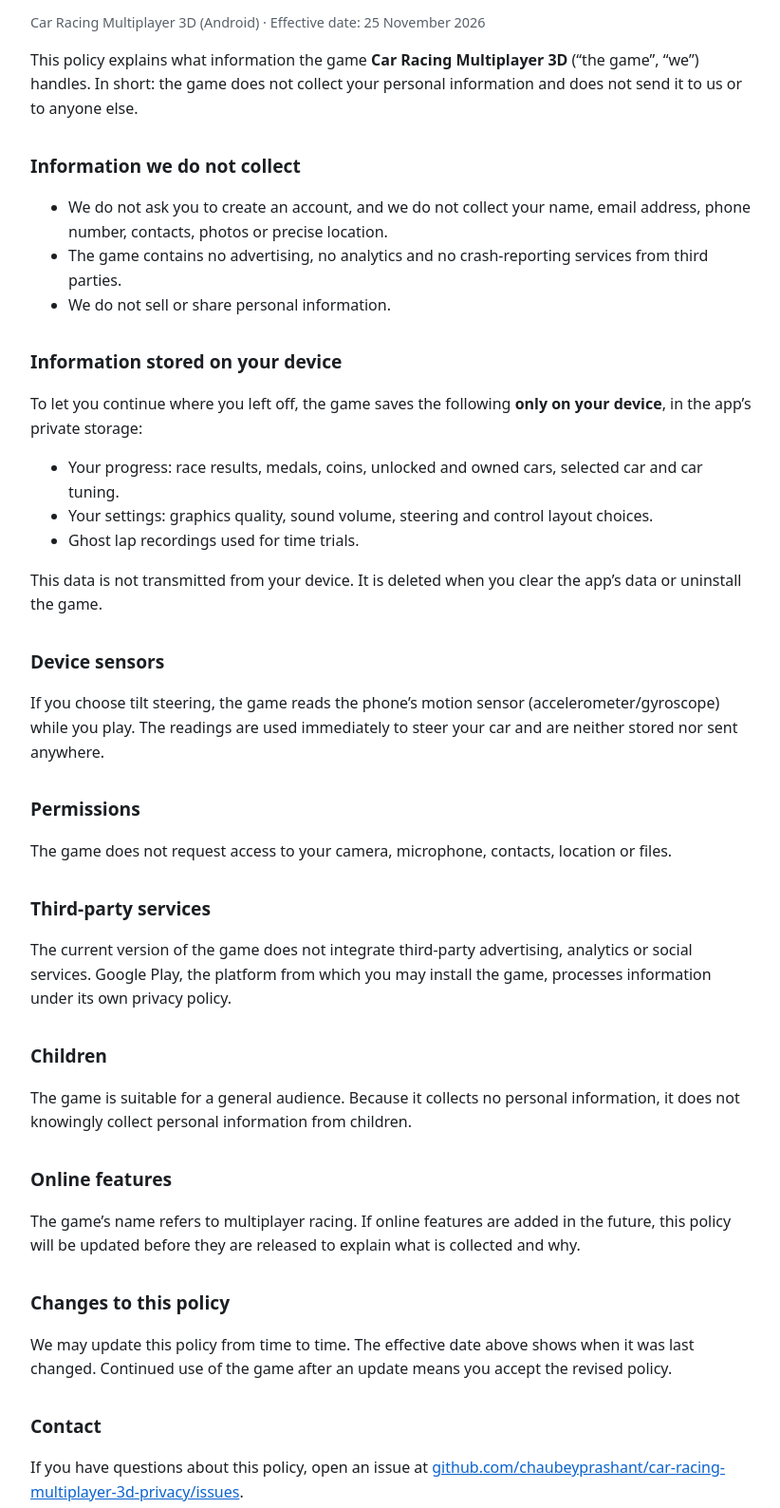
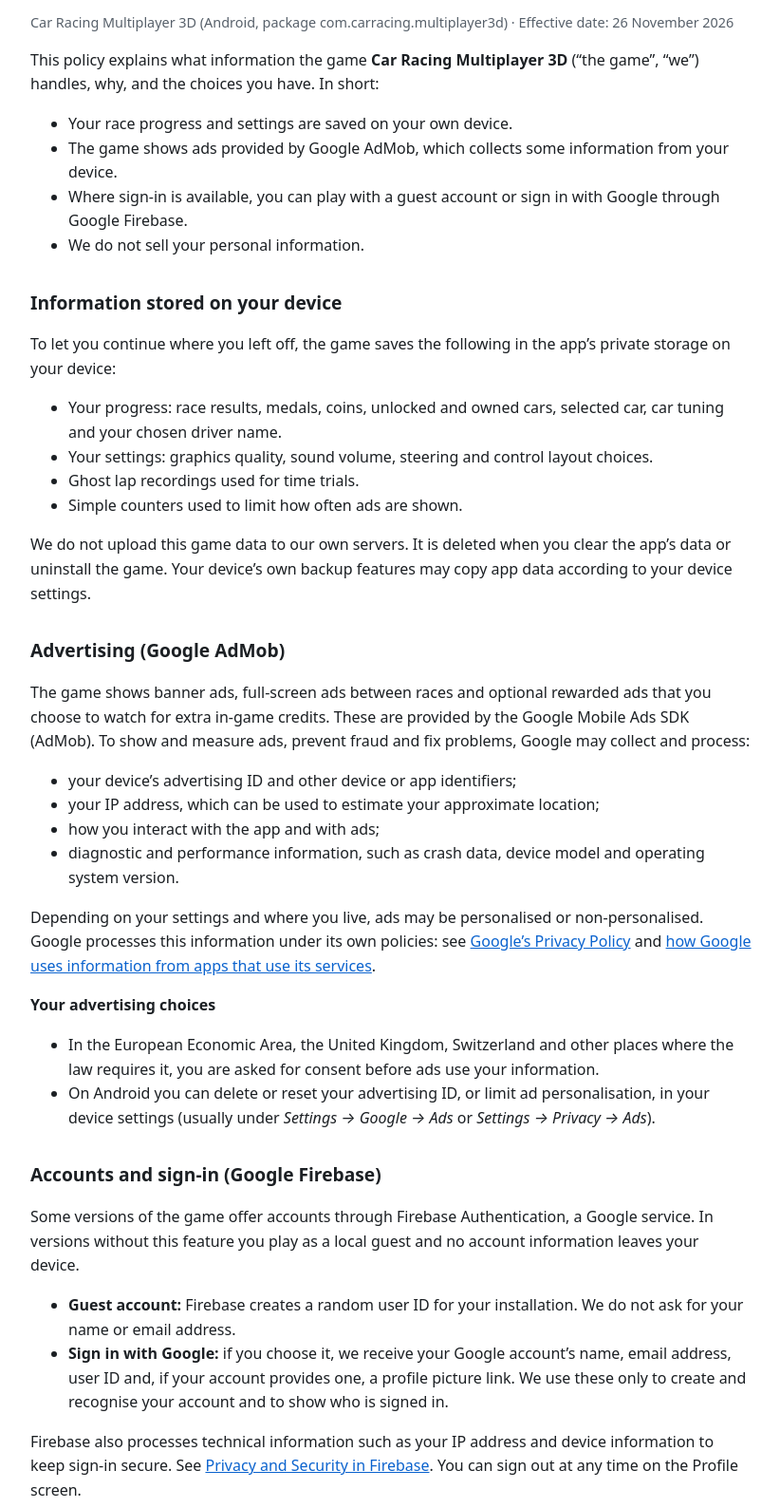
Before and after one commit to chaubeyprashant/car-racing-multiplayer-3d-privacy, a plain HTML site: page index.html in a window 1280 px wide. Shown: the part 92-1680 px from the top of the page at 95% size, without its empty margins (228-1050 px from the left). Drawn offline with Linux system fonts and the light colour scheme.

Commit message:
Privacy policy: cover AdMob ads, Firebase sign-in and data deletion

```diff
--- a/index.html
+++ b/index.html
@@ -6,52 +6,89 @@
 <title>Privacy Policy – Car Racing Multiplayer 3D</title>
 <style>
   body{font-family:system-ui,-apple-system,Segoe UI,Roboto,sans-serif;max-width:760px;margin:0 auto;padding:24px 16px 64px;line-height:1.6;color:#1b1f23;background:#fff}
-  h1{font-size:1.8rem;margin-bottom:.2rem} h2{font-size:1.2rem;margin-top:2rem}
+  h1{font-size:1.8rem;margin-bottom:.2rem} h2{font-size:1.2rem;margin-top:2rem} h3{font-size:1rem}
   .meta{color:#57606a;font-size:.9rem} a{color:#0b63ce}
   @media (prefers-color-scheme:dark){body{background:#0d1117;color:#e6edf3}.meta{color:#9da7b3}a{color:#58a6ff}}
 </style>
 </head>
 <body>
 <h1>Privacy Policy</h1>
-<p class="meta">Car Racing Multiplayer 3D (Android) · Effective date: 25 November 2026</p>
+<p class="meta">Car Racing Multiplayer 3D (Android, package com.carracing.multiplayer3d) · Effective date: 26 November 2026</p>
 
-<p>This policy explains what information the game <strong>Car Racing Multiplayer 3D</strong> (“the game”, “we”) handles. In short: the game does not collect your personal information and does not send it to us or to anyone else.</p>
-
-<h2>Information we do not collect</h2>
+<p>This policy explains what information the game <strong>Car Racing Multiplayer 3D</strong> (“the game”, “we”) handles, why, and the choices you have. In short:</p>
 <ul>
-  <li>We do not ask you to create an account, and we do not collect your name, email address, phone number, contacts, photos or precise location.</li>
-  <li>The game contains no advertising, no analytics and no crash-reporting services from third parties.</li>
-  <li>We do not sell or share personal information.</li>
+  <li>Your race progress and settings are saved on your own device.</li>
+  <li>The game shows ads provided by Google AdMob, which collects some information from your device.</li>
+  <li>Where sign-in is available, you can play with a guest account or sign in with Google through Google Firebase.</li>
+  <li>We do not sell your personal information.</li>
 </ul>
 
 <h2>Information stored on your device</h2>
-<p>To let you continue where you left off, the game saves the following <strong>only on your device</strong>, in the app’s private storage:</p>
+<p>To let you continue where you left off, the game saves the following in the app’s private storage on your device:</p>
 <ul>
-  <li>Your progress: race results, medals, coins, unlocked and owned cars, selected car and car tuning.</li>
+  <li>Your progress: race results, medals, coins, unlocked and owned cars, selected car, car tuning and your chosen driver name.</li>
   <li>Your settings: graphics quality, sound volume, steering and control layout choices.</li>
   <li>Ghost lap recordings used for time trials.</li>
+  <li>Simple counters used to limit how often ads are shown.</li>
 </ul>
-<p>This data is not transmitted from your device. It is deleted when you clear the app’s data or uninstall the game.</p>
+<p>We do not upload this game data to our own servers. It is deleted when you clear the app’s data or uninstall the game. Your device’s own backup features may copy app data according to your device settings.</p>
+
+<h2>Advertising (Google AdMob)</h2>
+<p>The game shows banner ads, full-screen ads between races and optional rewarded ads that you choose to watch for extra in-game credits. These are provided by the Google Mobile Ads SDK (AdMob). To show and measure ads, prevent fraud and fix problems, Google may collect and process:</p>
+<ul>
+  <li>your device’s advertising ID and other device or app identifiers;</li>
+  <li>your IP address, which can be used to estimate your approximate location;</li>
+  <li>how you interact with the app and with ads;</li>
+  <li>diagnostic and performance information, such as crash data, device model and operating system version.</li>
+</ul>
+<p>Depending on your settings and where you live, ads may be personalised or non-personalised. Google processes this information under its own policies: see <a href="https://policies.google.com/privacy">Google’s Privacy Policy</a> and <a href="https://policies.google.com/technologies/partner-sites">how Google uses information from apps that use its services</a>.</p>
+
+<h3>Your advertising choices</h3>
+<ul>
+  <li>In the European Economic Area, the United Kingdom, Switzerland and other places where the law requires it, you are asked for consent before ads use your information.</li>
+  <li>On Android you can delete or reset your advertising ID, or limit ad personalisation, in your device settings (usually under <em>Settings → Google → Ads</em> or <em>Settings → Privacy → Ads</em>).</li>
+</ul>
+
+<h2>Accounts and sign-in (Google Firebase)</h2>
+<p>Some versions of the game offer accounts through Firebase Authentication, a Google service. In versions without this feature you play as a local guest and no account information leaves your device.</p>
+<ul>
+  <li><strong>Guest account:</strong> Firebase creates a random user ID for your installation. We do not ask for your name or email address.</li>
+  <li><strong>Sign in with Google:</strong> if you choose it, we receive your Google account’s name, email address, user ID and, if your account provides one, a profile picture link. We use these only to create and recognise your account and to show who is signed in.</li>
+</ul>
+<p>Firebase also processes technical information such as your IP address and device information to keep sign-in secure. See <a href="https://firebase.google.com/support/privacy">Privacy and Security in Firebase</a>. You can sign out at any time on the Profile screen.</p>
+
+<h2 id="delete">Deleting your data and account</h2>
+<ul>
+  <li><strong>Data on your device:</strong> clear the app’s data in Android settings, or uninstall the game.</li>
+  <li><strong>Your account:</strong> signing out does not delete it. To ask us to delete your account and the information linked to it, contact us as described below. We will delete it within 30 days of confirming that the request comes from you. Information we are legally required to keep may be retained.</li>
+  <li><strong>Advertising information:</strong> it is held by Google; use the choices above or Google’s privacy tools.</li>
+</ul>
 
 <h2>Device sensors</h2>
-<p>If you choose tilt steering, the game reads the phone’s motion sensor (accelerometer/gyroscope) while you play. The readings are used immediately to steer your car and are neither stored nor sent anywhere.</p>
+<p>If you choose tilt steering, the game reads the phone’s motion sensor while you play. The readings are used immediately to steer your car and are neither stored nor sent anywhere.</p>
 
 <h2>Permissions</h2>
-<p>The game does not request access to your camera, microphone, contacts, location or files.</p>
+<p>The game uses internet and network-state access, and the advertising ID, for ads and sign-in. It does not request access to your camera, microphone, contacts, precise location, photos or files.</p>
 
-<h2>Third-party services</h2>
-<p>The current version of the game does not integrate third-party advertising, analytics or social services. Google Play, the platform from which you may install the game, processes information under its own privacy policy.</p>
+<h2>Sharing of information</h2>
+<p>Information described above is processed by Google as the provider of the advertising and sign-in services. Apart from that, we do not share your information unless the law requires it. Google may process information in countries other than your own. Google Play, from which you may install the game, handles information under its own privacy policy.</p>
+
+<h2>How long information is kept and how it is protected</h2>
+<p>Account information is kept until the account is deleted. Information held by Google for advertising is kept according to Google’s policies. Data sent to Google’s services is encrypted in transit. No method of storage or transmission is completely secure.</p>
+
+<h2>Your rights</h2>
+<p>Depending on where you live, you may have the right to access, correct, delete or restrict the use of your personal information, to object to its use, to withdraw consent, and to complain to your data protection authority.</p>
 
 <h2>Children</h2>
-<p>The game is suitable for a general audience. Because it collects no personal information, it does not knowingly collect personal information from children.</p>
+<p>The game is not directed at children under 13 (or the higher minimum age that applies in your country), and we do not knowingly collect their personal information. If you believe a child has provided personal information, contact us and we will delete it.</p>
 
-<h2>Online features</h2>
-<p>The game’s name refers to multiplayer racing. If online features are added in the future, this policy will be updated before they are released to explain what is collected and why.</p>
+<h2>Online multiplayer</h2>
+<p>The current version has no online multiplayer. If online play or other new features that handle information are added, this policy will be updated before they are released.</p>
 
 <h2>Changes to this policy</h2>
-<p>We may update this policy from time to time. The effective date above shows when it was last changed. Continued use of the game after an update means you accept the revised policy.</p>
+<p>We may update this policy from time to time. The effective date above shows when it was last changed.</p>
 
 <h2>Contact</h2>
-<p>If you have questions about this policy, open an issue at <a href="https://github.com/chaubeyprashant/car-racing-multiplayer-3d-privacy/issues">github.com/chaubeyprashant/car-racing-multiplayer-3d-privacy/issues</a>.</p>
+<p>For questions or requests about this policy, open an issue at <a href="https://github.com/chaubeyprashant/car-racing-multiplayer-3d-privacy/issues">github.com/chaubeyprashant/car-racing-multiplayer-3d-privacy/issues</a>. Issues are public: <strong>do not post your email address or other personal information there</strong>. Say what you need, and we will arrange a private way to continue.</p>
 </body>
 </html>
```
